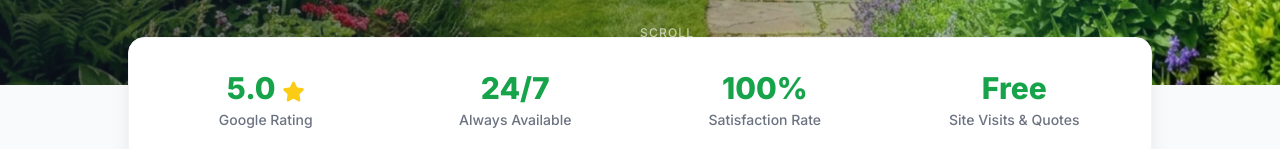
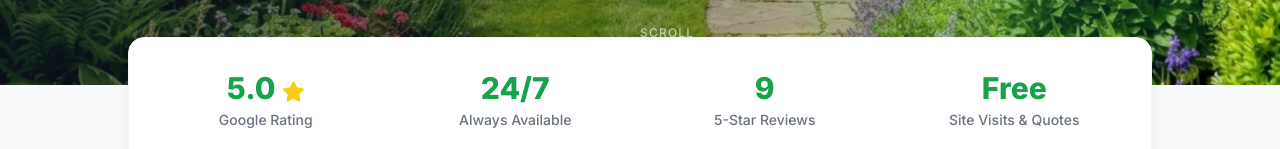
Before and after one commit to num876/ljs-landscaping, a website: page index.html in a window 1280 px wide. Shown: the part 651-800 px from the top of the page. Drawn offline with Linux system fonts and the light colour scheme.

Commit message:
Content: Replace fake marketing stat with real 5-star review count

```diff
--- a/index.html
+++ b/index.html
@@ -176,8 +176,8 @@
                 <div class="text-gray-500 text-sm font-medium">Always Available</div>
             </div>
             <div>
-                <div class="text-3xl font-extrabold text-green-600 mb-1">100%</div>
-                <div class="text-gray-500 text-sm font-medium">Satisfaction Rate</div>
+                <div class="text-3xl font-extrabold text-green-600 mb-1">9</div>
+                <div class="text-gray-500 text-sm font-medium">5-Star Reviews</div>
             </div>
             <div>
                 <div class="text-3xl font-extrabold text-green-600 mb-1">Free</div>
```
